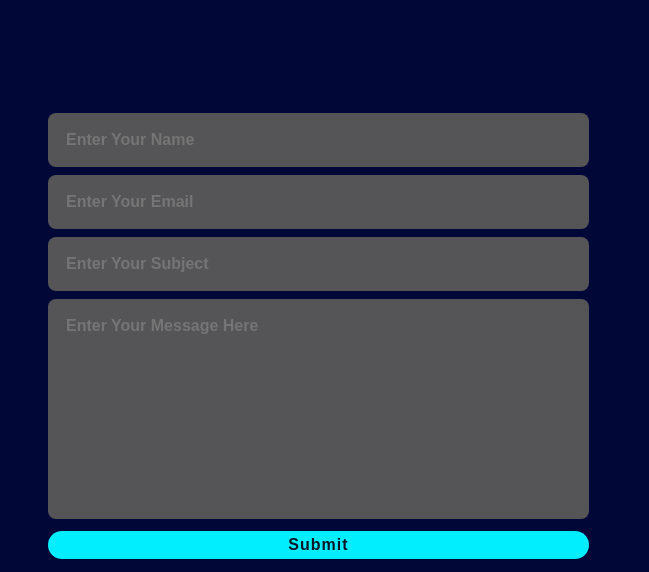
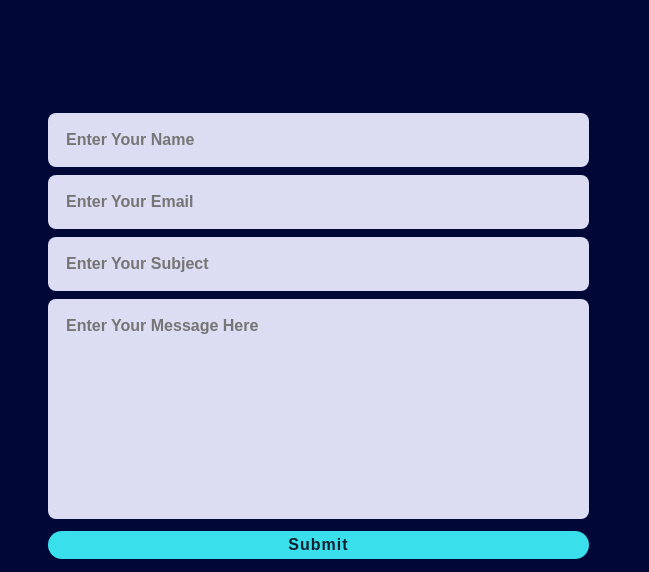
Before and after one commit to Iamshubham2022/Portfolio, a plain HTML site: page index.html in a window 1280 px wide. Shown: the part 4165-4737 px from the top of the page, 631-1280 px from the left. Drawn offline with nearby package versions, Linux system fonts and the light colour scheme.

Commit message:
change in css of input form

```diff
--- a/style.css
+++ b/style.css
@@ -655,32 +655,36 @@ section {
     color:#0000;
     box-shadow: 0 0 20px #0ef;
 }
-.contact-form form{
+.contact-form form {
     position: relative;
 }
-.contact-form form input,form textarea{
+
+.contact-form form input,
+.contact-form form textarea {
     border: none;
     outline: none;
     width: 90%;
     padding: 18px;
-    background: #555557;
-    color: #0000;
+    background: #dcdcf3;
+    color: #000; /* Set this to a visible color */
     font-size: 1rem;
     font-weight: 600;
     margin-bottom: 0.5rem;
     border-radius: 0.5rem;
 }
-.contact-form textarea{
+
+.contact-form textarea {
     resize: none;
     height: 220px;
 }
-.contact-form form .send{
+
+.contact-form form .send {
     display: inline-block;
     padding: 5px 15px;
-    background: #0ef;
+    background: rgb(57, 224, 236);
     border-radius: 40px;
     font-size: 16px;
-    color: #081629;
+    color: #141f2e;
     letter-spacing: 1px;
     text-decoration: none;
     font-weight: 600;
@@ -689,12 +693,15 @@ section {
     animation-delay: 1s;
 }
 
-.contact-form form .send:hover{
+.contact-form form .send:hover {
     background: cyan;
     box-shadow: 0 0 1px cyan,
-    0 0 4px rgb(18, 79, 79), 0 0 4px rgb(7, 91, 91),
-    0 0 20px cyan, 0 0 40px cyan
+    0 0 4px rgb(18, 79, 79),
+    0 0 4px rgb(7, 91, 91),
+    0 0 20px cyan,
+    0 0 40px cyan;
 }
+
 
 
 
```
